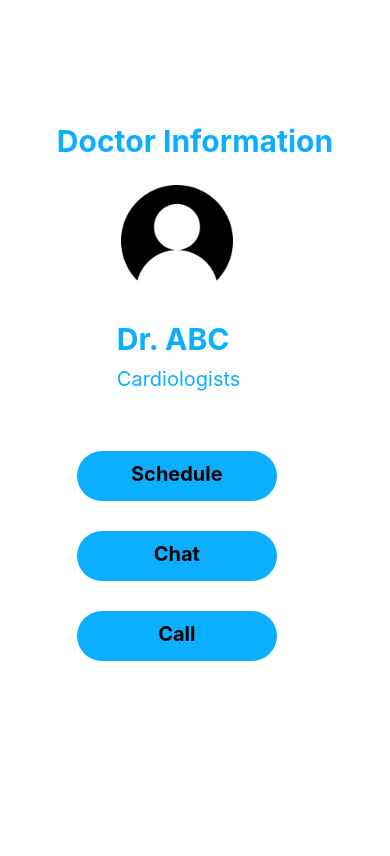
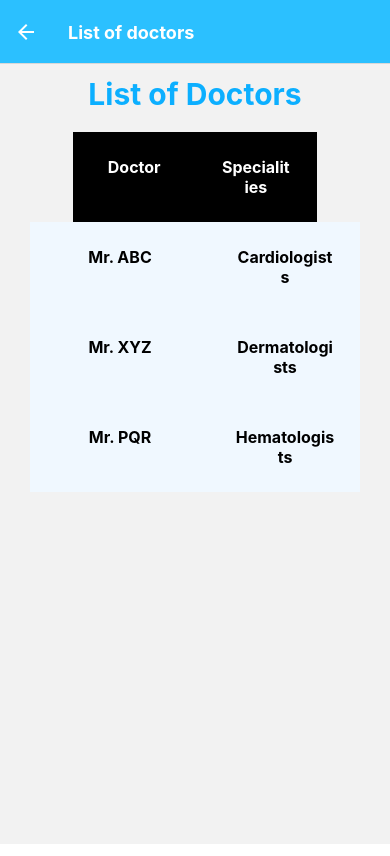
Before and after one commit to Omkk5124/Frontend-FinalyrProject, a React Native app: screen /Listdoc in a window 390 px wide. Built offline with nearby package versions, Linux system fonts and the light colour scheme.

Commit message:
Added navigation

```diff
--- a/App.js
+++ b/App.js
@@ -7,23 +7,13 @@ import Registerp from './components/registerp';
 import Prediction from './components/prediction';
 import Listdoc from './components/listdoc';
 import Profile from './components/profile';
+import PatientNav from './routes/PatientNav';
 
 
 export default function App() {
   return (
-    <View style={styles.container}>
-
-
-      <StatusBar style="auto" />
-      {/* <Login/> */}
-      {/* <Registerp/> */}
-
-      {/* <Prediction/> */}
-      {/* <Listdoc/> */}
-
-     <Profile/>
-
-    </View>
+     <PatientNav/>
+    // <Registerp/>
   );
 }
 
--- a/components/listdoc.js
+++ b/components/listdoc.js
@@ -1,12 +1,15 @@
 import { FlatList, Text, View,StyleSheet } from 'react-native';
+import { NavigationContainer } from '@react-navigation/native';
+import { createNativeStackNavigator } from '@react-navigation/native-stack';
+
 import React from 'react';
 const data = [
-    { d: "Doctor Name", p: 'Speciality'},
     {d: 'Mr. ABC', p: 'Cardiologists'},
     { d: 'Mr. XYZ', p: 'Dermatologists'},
     {d: 'Mr. PQR', p: 'Hematologists'}
 ];
-const listdoc = () => {
+
+const listdoc = ({navigation}) => {
     const item = ({ item }) => (
 
         <View style={{ flexDirection: 'row' }}>
@@ -20,8 +23,17 @@ const listdoc = () => {
         </View>
     );
     return (
-        <View style={{ flex: 1, justifyContent: 'center', alignItems: 'center', marginTop: '40%'}}>
-        <Text style={styles.heading}>List of Doctors with Specialities</Text>
+        <View style={styles.listdocCont}>
+        <Text style={styles.heading}>List of Doctors</Text>
+
+            <View style={{ flexDirection: 'row' }}>
+                <View style={{ width: "50%", backgroundColor: '#000000'}}>
+                    <Text style={{ fontSize: 16, fontWeight: 'bold' , textAlign: 'center',padding:25,color:'#ffffff'}}>Doctor</Text>
+                </View>
+                <View style={{ width: "50%", backgroundColor: '#000000'}}>
+                    <Text style={{ fontSize: 16, fontWeight: 'bold' , textAlign: 'center',padding:25,color:'#ffffff'}}>Specialities</Text>
+                </View>
+            </View>
             <FlatList data={data} renderItem={item}  />
         </View>
     );
@@ -34,8 +46,15 @@ const styles = StyleSheet.create({
     heading:{
         marginBottom:20,
         color:"#0CAFFF",
-        fontSize:20,
+        fontSize:30,
         fontWeight: 'bold'
-
     },
+    listdocCont:{
+        width:"100%",
+        height:"100%",
+        display:"flex",
+        justifyContent: 'center',
+        alignItems: 'center',
+        marginTop: '3%',
+    }
 })
--- a/components/login.js
+++ b/components/login.js
@@ -1,5 +1,8 @@
 import React, { useState } from "react";
 import { StatusBar } from "expo-status-bar";
+import { NavigationContainer } from '@react-navigation/native';
+import { createNativeStackNavigator } from '@react-navigation/native-stack';
+
 import {
     StyleSheet,
     Text,
@@ -10,7 +13,7 @@ import {
     TouchableOpacity,
   } from "react-native";
 
-export default function login(){
+export default function login({navigation}){
 
     const [email, setEmail] = useState("");
   const [password, setPassword] = useState("");
@@ -42,7 +45,12 @@ export default function login(){
         <Text style={styles.forgot_button}>Forgot Password?</Text>
       </TouchableOpacity>
       <TouchableOpacity style={styles.loginBtn}>
-        <Text style={styles.loginText}>LOGIN</Text>
+        <Text style={styles.loginText}
+          onPress={() => navigation.replace('Prediction')}
+        >LOGIN</Text>
+      </TouchableOpacity>
+      <TouchableOpacity>
+       <Text style={styles.registerBtn} onPress={()=>navigation.navigate("Registerp")}>Register</Text>
       </TouchableOpacity>
     </View>
 
@@ -99,5 +107,11 @@ const styles = StyleSheet.create({
         color:"black",
         fontSize:20,
         fontWeight: 'bold'
+    },
+    registerBtn:{
+      height: 30,
+      marginTop: 10,
+      color:"blue",
+
     }
   });
--- a/components/prediction.js
+++ b/components/prediction.js
@@ -1,32 +1,45 @@
 import { FlatList, Text, View,StyleSheet,TouchableOpacity, } from 'react-native';
 import React from 'react';
+import { NavigationContainer } from '@react-navigation/native';
+import { createNativeStackNavigator } from '@react-navigation/native-stack';
+
 const data = [
-    { d: "Disease", p: 'Percentage'},
+    // { d: "Disease", p: 'Percentage'},
     {d: 'Diabetes', p: '20%'},
     { d: 'Flu', p: '10%'},
     {d: 'Malaria', p: '10%'},
     {d:"Cold",p:"10%"}
 ];
-const prediction = () => {
+const prediction = ({navigation}) => {
+    // const {itemId,params} = route.params;
     const item = ({ item }) => (
-
         <View style={{ flexDirection: 'row' }}>
 
-            <View style={{ width: 150, backgroundColor: '#F0F8FF'}}>
+            <View style={{ width: "50%"}}>
                 <Text style={{ fontSize: 16, fontWeight: 'bold' , textAlign: 'center',padding:25}}>{item.d}</Text>
             </View>
-            <View style={{ width: 150, backgroundColor: '#F0F8FF'}}>
+            <View style={{ width: "50%"}}>
                 <Text style={{ fontSize: 16, fontWeight: 'bold' , textAlign: 'center',padding:25}}>{item.p}</Text>
             </View>
         </View>
     );
     return (
-        <View style={{ flex: 1, justifyContent: 'center', alignItems: 'center', marginTop: '40%'}}>
+        <View style={styles.predictionCont}>
+
         <Text style={styles.heading}>Percentage of Diseases</Text>
+            <View style={{ flexDirection: 'row' }}>
+
+            <View style={{ width: "50%", backgroundColor: '#000000'}}>
+                <Text style={{ fontSize: 16, fontWeight: 'bold' , textAlign: 'center',padding:25,color:'#ffffff'}}>Disease</Text>
+            </View>
+            <View style={{ width: "50%", backgroundColor: '#000000'}}>
+                <Text style={{ fontSize: 16, fontWeight: 'bold' , textAlign: 'center',padding:25,color:'#ffffff'}}>Prediction</Text>
+            </View>
+        </View>
             <FlatList data={data} renderItem={item}  />
 
             <TouchableOpacity style={styles.loginBtn}>
-                <Text style={styles.loginText}>Find Doctor</Text>
+                <Text style={styles.loginText} onPress={() => navigation.navigate('Listdoc')}>Find Doctor</Text>
             </TouchableOpacity>
         </View>
     );
@@ -49,13 +62,21 @@ const styles = StyleSheet.create({
 
     },
     loginBtn: {
-        marginLeft:20,
-        width: 200,
+        width: "40%",
         borderRadius: 25,
         height: 50,
         alignItems: "center",
         justifyContent: "center",
         marginTop: 10,
         backgroundColor: "#0CAFFF",
+        bottom:"2%",
     },
+    predictionCont:{
+        width:"100%",
+        height:"100%",
+        display:"flex",
+        justifyContent: 'center',
+        alignItems: 'center',
+        marginTop: '3%',
+    }
 })
--- a/components/profile.js
+++ b/components/profile.js
@@ -5,15 +5,13 @@ import {
     Text,
     View,
     Image,
-    TextInput,
-    Button,
     TouchableOpacity,
   } from "react-native";
 
 export default function profile(){
     return(
-      <View>
-         <Text style={styles.heading}>Doctor Information</Text>
+      <View style={styles.profileCont}>
+         <Text style={styles.heading}>Patient Information</Text>
         <Image source = {require('../assets/img.png')} style={styles.userImage}/>
         <Text style={styles.heading1}>Dr. ABC</Text>
         <Text style={styles.heading2}>Cardiologists</Text>
@@ -36,8 +34,7 @@ const styles = StyleSheet.create({
         marginBottom:20,
         color:"#0CAFFF",
         fontSize:30,
-        fontWeight: 'bold'
-
+        fontWeight: 'bold',
     },
     loginText: {
         marginBottom: 5,
@@ -46,7 +43,6 @@ const styles = StyleSheet.create({
         fontWeight: 'bold'
     },
     loginBtn: {
-        marginLeft:20,
         width: 200,
         borderRadius: 25,
         height: 50,
@@ -56,7 +52,6 @@ const styles = StyleSheet.create({
         backgroundColor: "#0CAFFF",
     },
     loginBtn1: {
-        marginLeft:20,
         width: 200,
         borderRadius: 25,
         height: 50,
@@ -66,22 +61,15 @@ const styles = StyleSheet.create({
         backgroundColor: "#0CAFFF",
     },
     heading1:{
-
-        // marginBottom:20,
         color:"#0CAFFF",
         fontSize:30,
         fontWeight: 'bold',
-        marginLeft:60,
         marginTop:10,
 
     },
     heading2:{
-
-        // marginBottom:20,
         color:"#0CAFFF",
         fontSize:20,
-        // fontWeight: 'bold',
-        marginLeft:60,
         marginTop:10,
 
     },
@@ -91,6 +79,12 @@ const styles = StyleSheet.create({
         marginBottom: 10,
         width: 120,
         marginTop:2,
-        marginLeft:60
       },
+      profileCont:{
+        marginTop:"20%",
+        display:"flex",
+        alignItems:"center",
+        justifyContent:"center",
+
+      }
 })
--- a/components/registerp.js
+++ b/components/registerp.js
@@ -13,7 +13,7 @@ import {
 } from "react-native";
 
 
-export default function registerp() {
+export default function registerp({navigation}) {
 
     const [email, setEmail] = useState("");
     const [name, setName] = useState("");
@@ -21,10 +21,9 @@ export default function registerp() {
 
         <SafeAreaView SafeAreaView style={styles.container}>
         <ScrollView>
-        <View>
+        <View style={styles.registerp}>
 
             <StatusBar style="auto" />
-            <Text style={styles.heading}>Patient Registration</Text>
 
             <View style={styles.inputView}>
                 <TextInput
@@ -110,10 +109,8 @@ export default function registerp() {
                 />
             </View>
 
-
-
             <TouchableOpacity style={styles.loginBtn}>
-                <Text style={styles.loginText}>Register</Text>
+                <Text style={styles.loginText} onPress={()=>navigation.navigate("Login")}>Register</Text>
             </TouchableOpacity>
         </View>
 </ScrollView>
@@ -125,19 +122,22 @@ export default function registerp() {
 
 
 const styles = StyleSheet.create({
+    registerp:{
+        width:"100%",
+        height:"100%",
+        display:"flex",
+        justifyContent: 'center',
+        alignItems: 'center',
+    },
 
     container: {
-        marginTop: 30,
-        flex: 1,
-        backgroundColor: 'white',
+        width:"100%",
+        height:"100%",
+        display:"flex",
+        justifyContent: 'center',
+        alignItems: 'center',
+        marginTop: '3%',
       },
-    heading: {
-        marginBottom: 20,
-        color: "#0CAFFF",
-        fontSize: 30,
-        fontWeight: 'bold'
-
-    },
     inputView: {
 
         borderRadius: 20,
@@ -152,15 +152,9 @@ const styles = StyleSheet.create({
         height: 50,
         flex: 1,
         padding: 10,
-        marginLeft: 0,
-    },
-    forgot_button: {
-        height: 30,
-        marginBottom: 30,
     },
     loginBtn: {
-        marginLeft:20,
-        width: 200,
+        width: "50%",
         borderRadius: 25,
         height: 50,
         alignItems: "center",
@@ -169,7 +163,6 @@ const styles = StyleSheet.create({
         backgroundColor: "#0CAFFF",
     },
     loginText: {
-        marginBottom: 5,
         color: "black",
         fontSize: 20,
         fontWeight: 'bold'
--- a/package.json
+++ b/package.json
@@ -11,8 +11,9 @@
   "dependencies": {
     "@expo/webpack-config": "^0.17.2",
     "@react-native-community/masked-view": "^0.1.11",
-    "@react-navigation/drawer": "^6.5.8",
+    "@react-navigation/drawer": "^6.6.0",
     "@react-navigation/native": "^6.1.3",
+    "@react-navigation/native-stack": "^6.9.10",
     "@react-navigation/stack": "^6.3.12",
     "expo": "^47.0.13",
     "expo-splash-screen": "~0.17.5",
--- /dev/null
+++ b/routes/PatientNav.js
@@ -0,0 +1,72 @@
+import { NavigationContainer } from '@react-navigation/native';
+import { createNativeStackNavigator } from '@react-navigation/native-stack';
+import { createDrawerNavigator } from '@react-navigation/drawer';
+import Login from '../components/login';
+import Listdoc from '../components/listdoc';
+import Prediction from '../components/prediction';
+import Registerp from "../components/registerp";
+import Profilep from '../components/profile';
+import 'react-native-gesture-handler';
+// import Header from '../components/header';
+
+const Stack = createNativeStackNavigator();
+const Drawer = createDrawerNavigator();
+
+const PDrawer=()=>{
+    return(
+    <Drawer.Navigator
+    screenOptions={{
+        headerStyle: {
+          backgroundColor: '#2bc0ff',
+        },
+        headerTintColor: '#fff',
+        headerTitleStyle: {
+          fontWeight: 'bold',
+        },
+      }}
+    >
+        <Drawer.Screen name="Prediction" component={Prediction} />
+        <Drawer.Screen name="Profilep" component={Profilep}
+        options={{
+          title: 'Patient Profile',
+        }}
+        />
+      </Drawer.Navigator>
+    )
+}
+
+const PatientStack =()=> {
+  return (
+    <NavigationContainer>
+      <Stack.Navigator initialRouteName="Login"
+      screenOptions={{
+        headerStyle: {
+          backgroundColor: '#2bc0ff',
+        },
+        headerTintColor: '#fff',
+        headerTitleStyle: {
+          fontWeight: 'bold',
+        },
+      }}
+      >
+      <Stack.Screen name="Login" component={Login} />
+      <Stack.Screen name="Registerp" component={Registerp}
+      options={{
+        title: 'Patient Registration',
+      }}
+      />
+      <Stack.Screen name="Prediction" component={PDrawer}
+      options={{
+        headerShown: false,
+        headerBackVisible:false,
+        }}
+         />
+      <Stack.Screen name="Listdoc" component={Listdoc} options={{
+        title: 'List of doctors',
+      }} />
+      </Stack.Navigator>
+    </NavigationContainer>
+  );
+}
+
+export default PatientStack;
```
Also changed, not shown: babel.config.js (+14 -1 lines), 1 other file (tests, documents, lock files or other folders).
